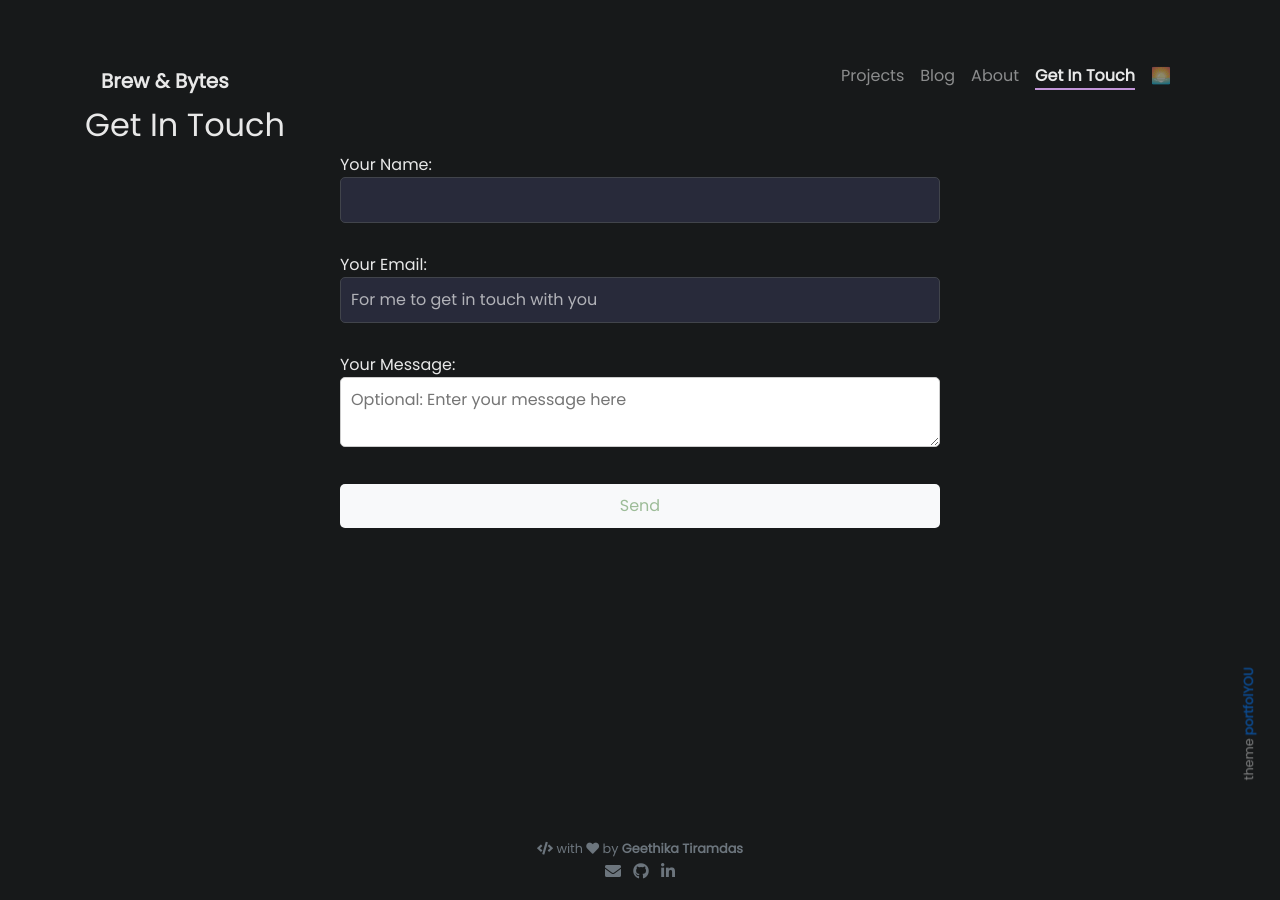
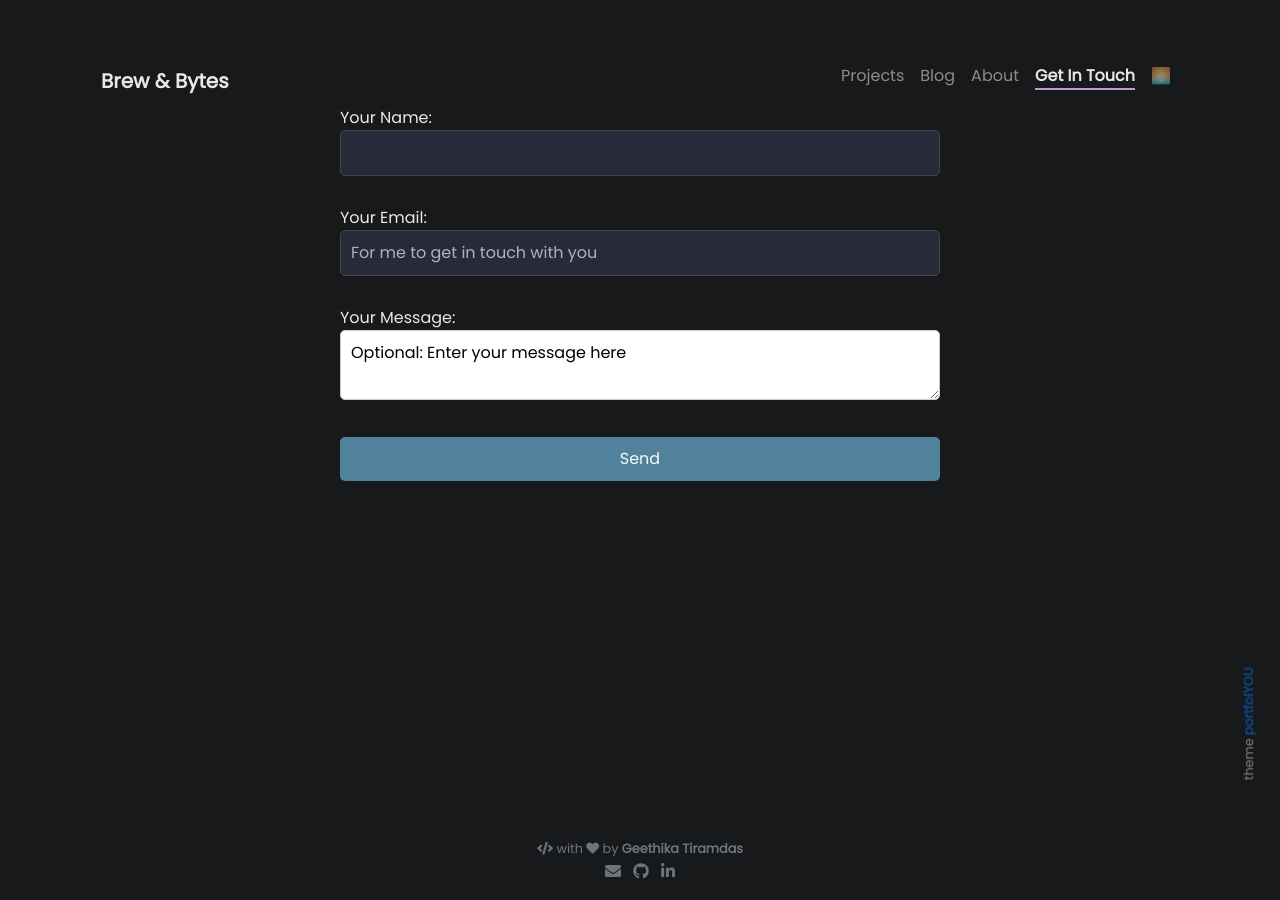
Before and after one commit to tiramdasg/tiramdasg.github.io, a Jekyll site: the page built from pages/contact-me.html, in a window 1280 px wide. Built offline with Jekyll 4.4.1, drawn with Linux system fonts in a browser that asks for light colours.

Commit message:
form styling

```diff
--- a/assets/css/style.scss
+++ b/assets/css/style.scss
@@ -29,15 +29,15 @@ form button {
     display: block;
     width: 100%;
     padding: 10px;
-    background-color: #f8f9fa;
-    color: #9DBC98;
+    background-color: #51829B;
+    color: #f8f9fa;
     border: none;
     border-radius: 5px;
     cursor: pointer;
 }
 
 form button:hover {
-    background-color: #51829B;
+    background-color: #9DBC98;
 }
 
 
--- a/pages/contact-me.html
+++ b/pages/contact-me.html
@@ -5,7 +5,7 @@ permalink: /get-in-touch/
 weight: 4
 ---
 
-<h2>Get In Touch</h2>
+<!-- <h2>Get In Touch</h2> -->
 <form action="https://formspree.io/f/mayrgypa" method="POST">
     <label>
         Your Name:
@@ -17,7 +17,7 @@ weight: 4
     </label>
     <label>
         Your Message:
-        <textarea name="message" placeholder="Optional: Enter your message here"></textarea>
+        <textarea name="message" placeholder="Optional: Enter your message here">Optional: Enter your message here</textarea>
     </label>
     <button type="submit">Send</button>
     <p id="success-message" style="display: none;">Thank you for getting in touch with me!! I will respond ASAP!</p>
```
